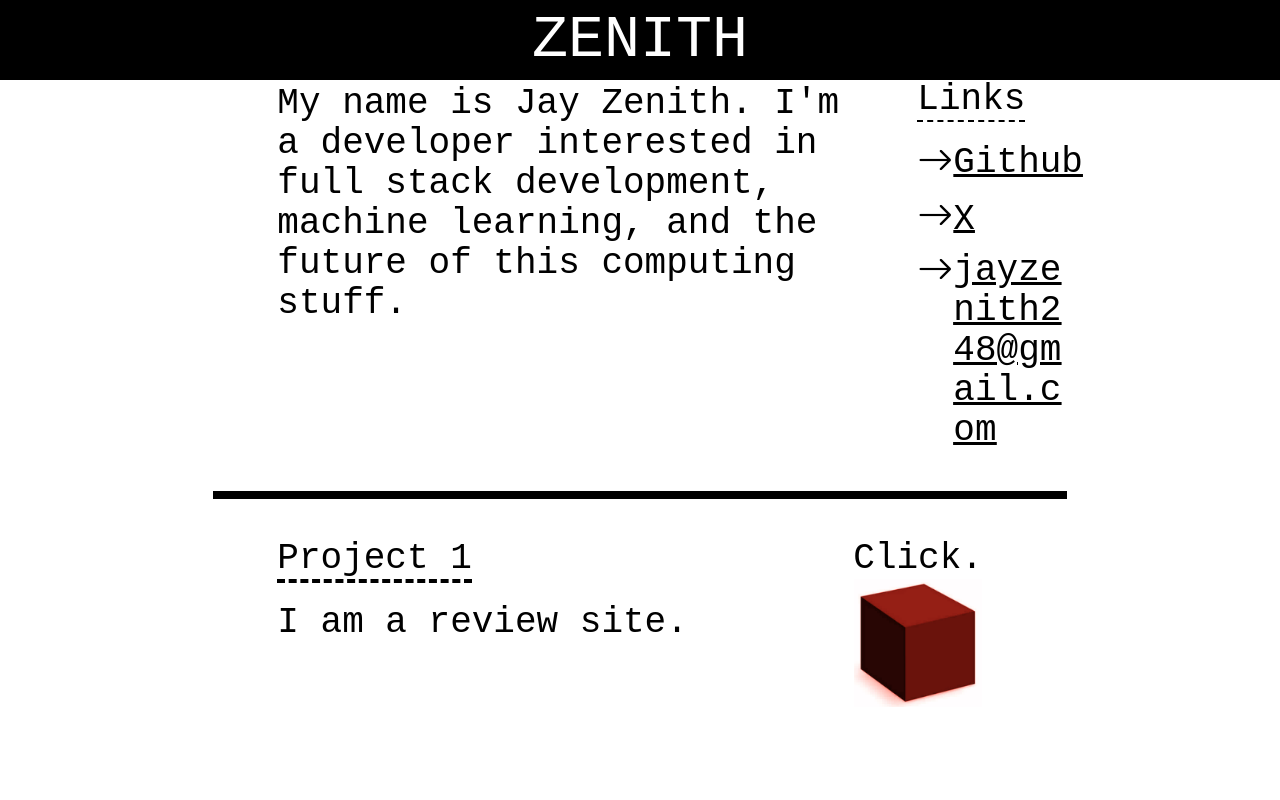
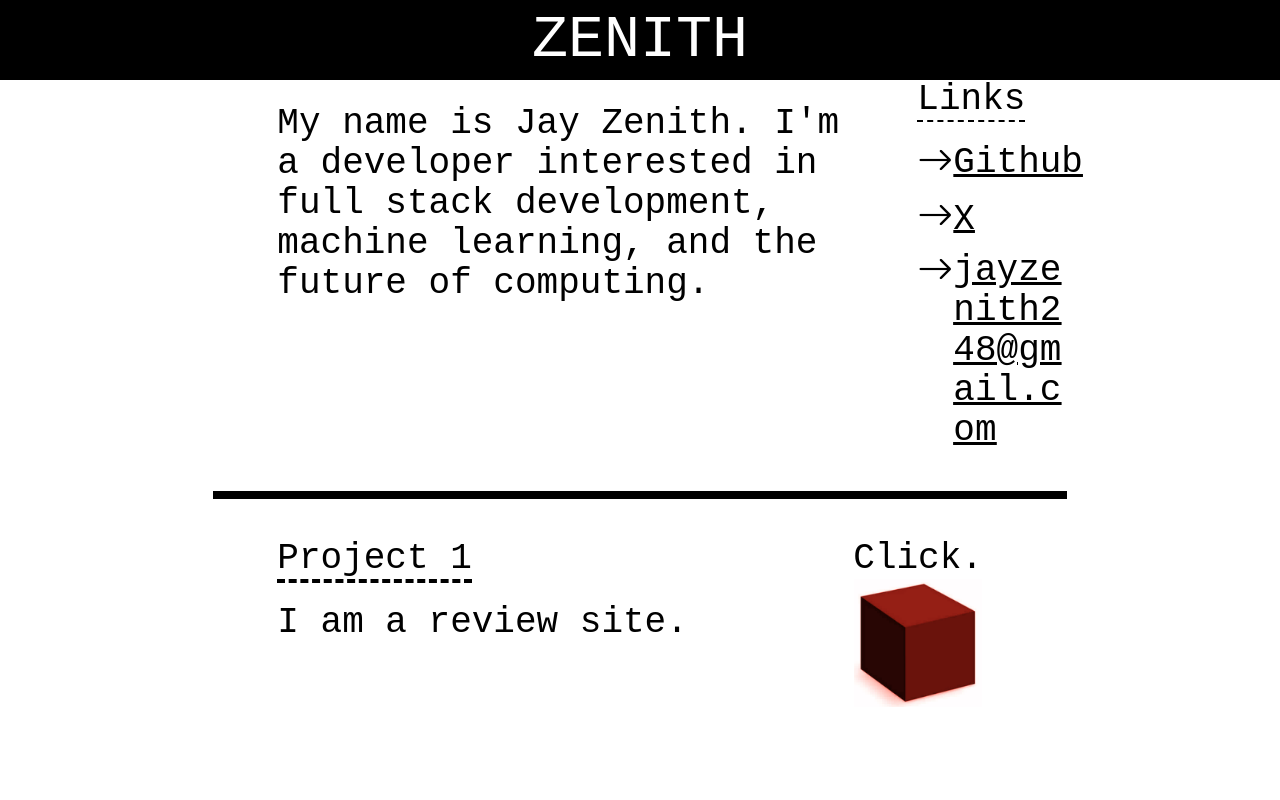
Before and after one commit to JayZenith/portfolio, a React (Create React App) app: page / in a window 1280 px wide. Shown: the top 800 px of the page. Built offline with nearby package versions, Linux system fonts and the light colour scheme; what taos would draw is missing.

Commit message:
fixed margin

```diff
--- a/src/MainPage.js
+++ b/src/MainPage.js
@@ -14,10 +14,10 @@ function MainPage() {
         flex flex-col lg:flex-row '>
             <div className='w-80 h-auto lg:mt-10  lg:w-4/5   lg:h-full   lg:pl-16 text-xl flex flex-col items-start'>
                 <p className='border-dashed border-b-4  border-black '></p>
-                <p className='mt-0 text-2xl lg:text-4xl
+                <p className='mt-5 text-2xl lg:text-4xl
 
                 '>My name is Jay Zenith. I'm a developer interested in full stack development, machine learning, and the future
-                    of this computing stuff.
+                    of computing.
                 </p>
                 <br />
 
```
